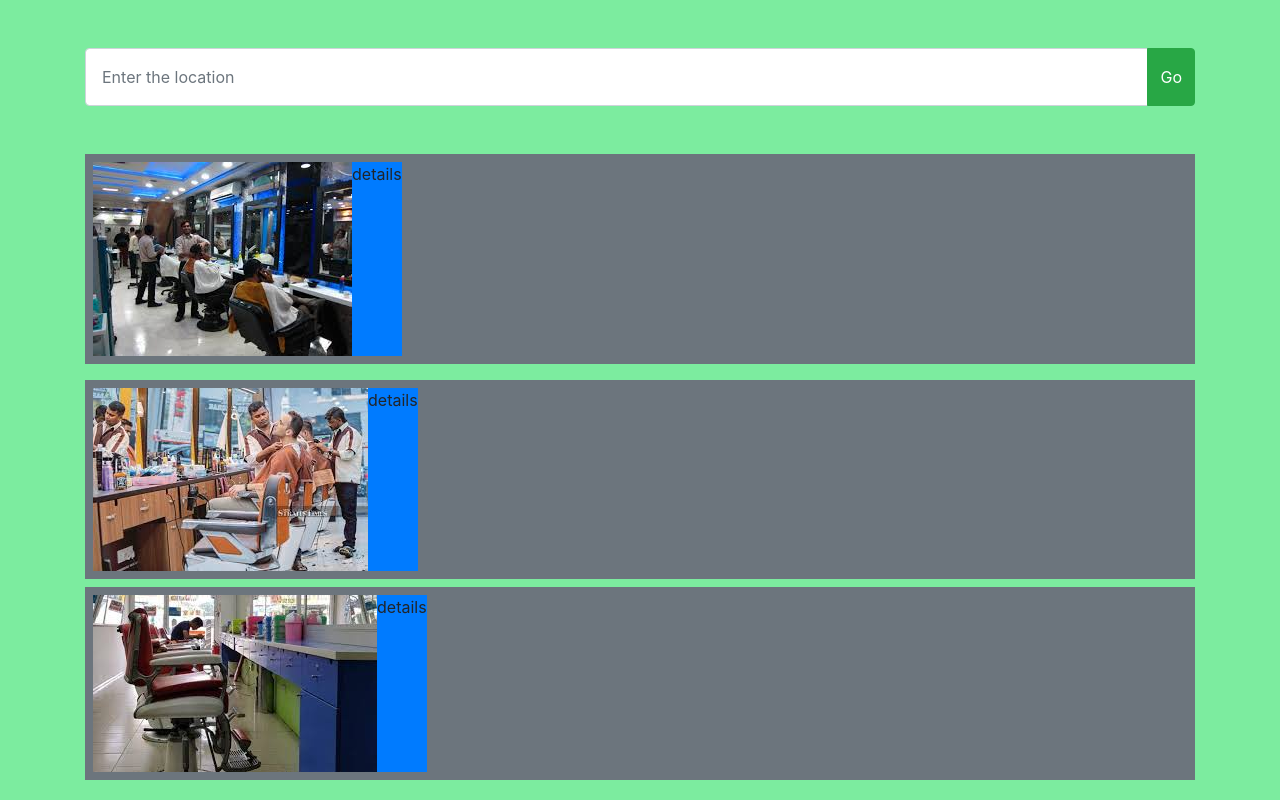
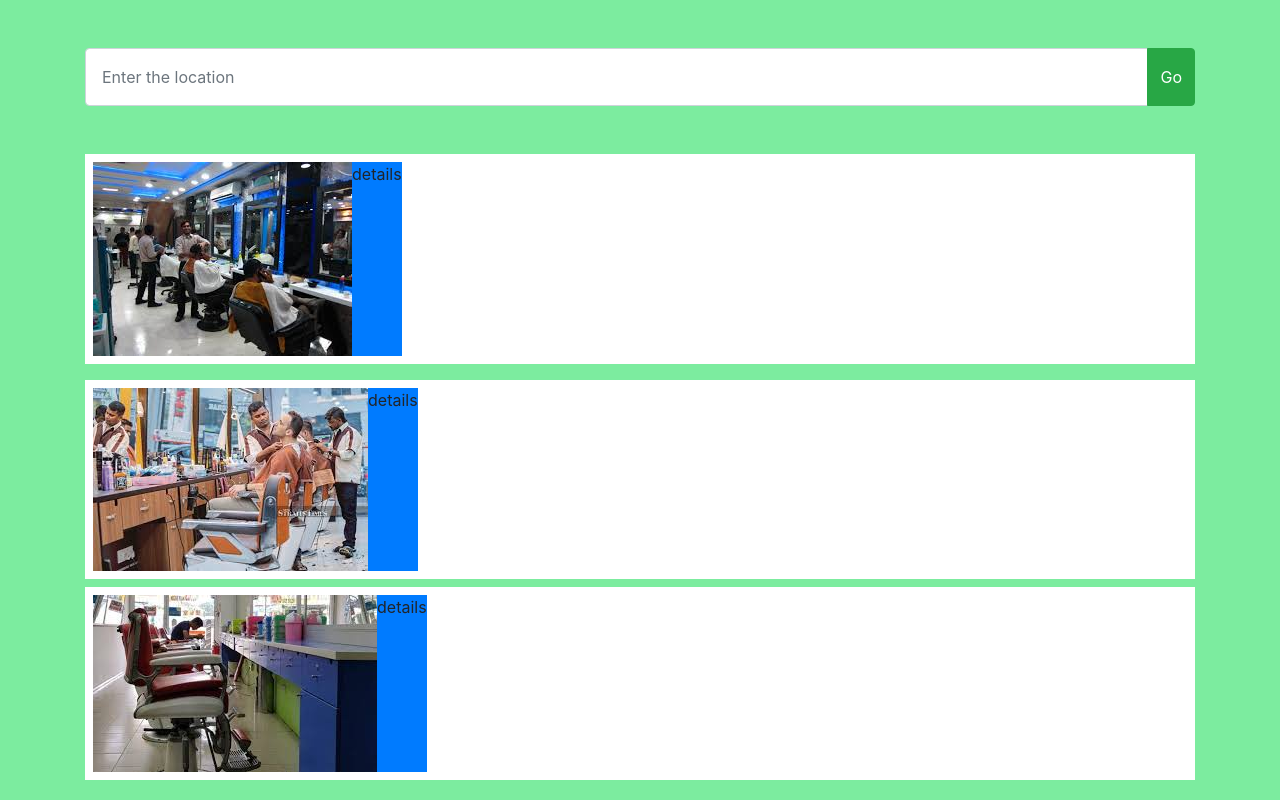
Before and after one commit to Gokul-ramalingam/Groovy, a plain HTML site: page search.html in a window 1280 px wide. Drawn offline with nearby package versions, Linux system fonts and the light colour scheme.

Commit message:
edited design

```diff
--- a/search.html
+++ b/search.html
@@ -20,27 +20,26 @@
                     <input type="text" class="p-3 form-control" placeholder="Enter the location">
                         <div class="input-group-append">
                         <button class="btn btn-success" type="submit">Go</button>
-                </div>
+                        </div>
             </div>
 
             <div class="mt-5"></div>
 
-            <div class="d-flex mb-3 p-2 bg-secondary">
+            <div class="d-flex mb-3 p-2"style="background:white;">
                 <div class="image bg-success"> <img src="shopimages/shop1.jpg" alt="Shop Image" /></div>
                 <div class="details bg-primary">details</div>
             </div>
 
-            <div class="d-flex mb-2 p-2 bg-secondary">
+            <div class="d-flex mb-2 p-2" style="background:white;">
                     <div class="image bg-success"><img src="shopimages/shop2.jpg" alt="Shop Image" /></div>
                     <div class="details bg-primary">details</div>
             </div>
 
-            <div class="d-flex mb-2 p-2 bg-secondary">
+            <div class="d-flex mb-2 p-2" style="background:white;">
                     <div class="image bg-success"><img src="shopimages/shop3.jpg" alt="Shop Image" /></div>
                     <div class="details bg-primary">details</div>
             </div>
         </div>
-    </div>
 
     </div>
 
```
